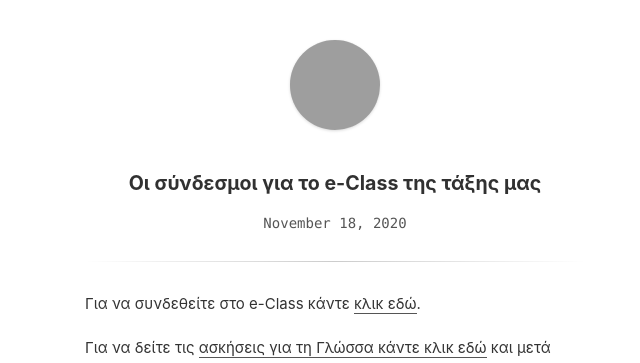
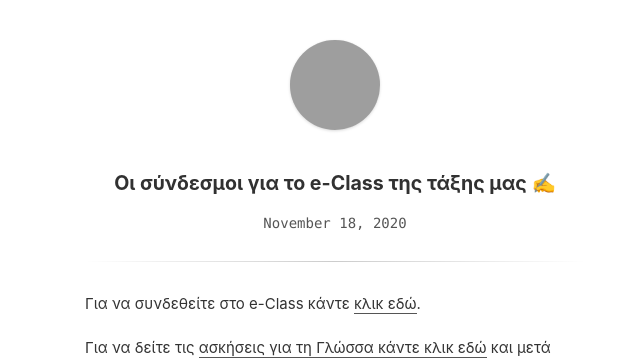
Before and after one commit to liagason/A-Jekyll-Blog, a Jekyll site: the page built from _posts/2020-11-18-katw-zevgaraki-eclass-2020-4th-grade.md, in a window 1280 px wide, cut to the strip 0-363 px from the top of the page. Shown: the whole strip, without its empty margins (305-945 px from the left). Built offline with Jekyll 4.4.1, drawn with Linux system fonts in a browser that asks for light colours; grey boxes are pictures that could not be loaded.

```diff
--- a/_posts/2020-11-18-katw-zevgaraki-eclass-2020-4th-grade.md
+++ b/_posts/2020-11-18-katw-zevgaraki-eclass-2020-4th-grade.md
@@ -1,6 +1,6 @@
 ---
 layout: post
-title: Οι σύνδεσμοι για το e-Class της τάξης μας
+title: Οι σύνδεσμοι για το e-Class της τάξης μας ✍
 ---
 
 Για να συνδεθείτε στο e-Class κάντε [κλικ εδώ](https://eclass.sch.gr/).
```
